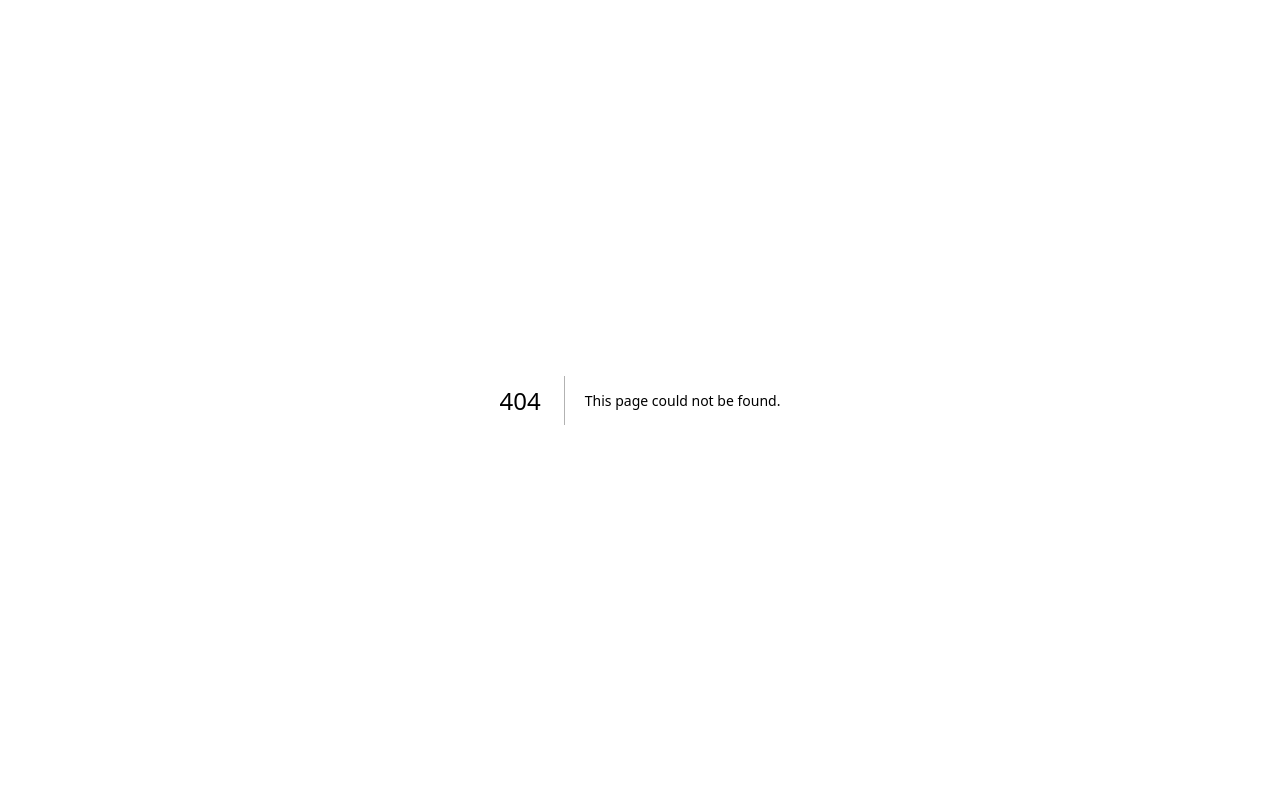
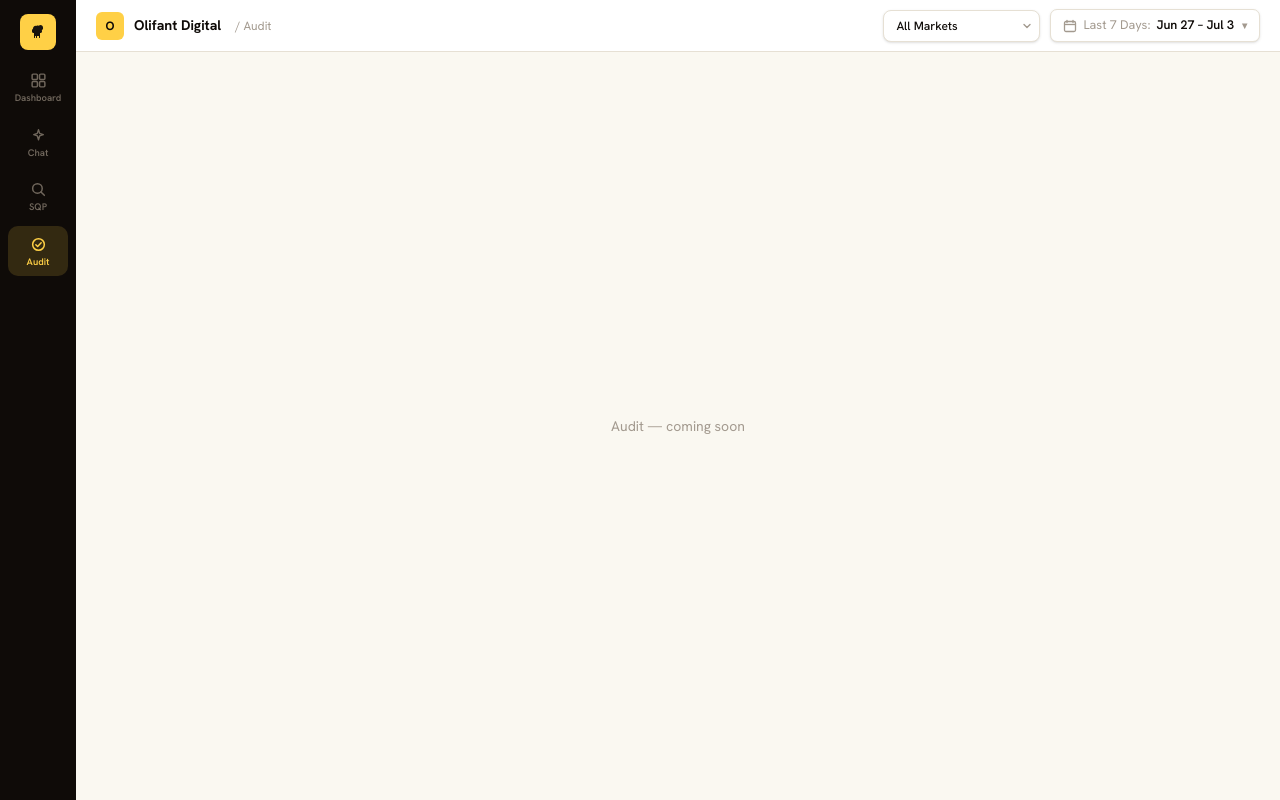
Before and after one commit to alextheolifant/olifant-internal-tool, a Next.js app in the folder apps/web/: page /dashboard/audit in a window 1280 px wide. Before the commit this address had no page. Built offline with nearby package versions, Linux system fonts and the light colour scheme; a web font is replaced by a local one.

Commit message:
fix: add placeholder pages for audit, chat, sqp routes

```diff
--- /dev/null
+++ b/apps/web/app/dashboard/audit/page.tsx
@@ -0,0 +1,7 @@
+export default function AuditPage() {
+  return (
+    <div className="flex h-full items-center justify-center text-neutral-400 text-sm">
+      Audit — coming soon
+    </div>
+  );
+}
--- /dev/null
+++ b/apps/web/app/dashboard/chat/page.tsx
@@ -0,0 +1,7 @@
+export default function ChatPage() {
+  return (
+    <div className="flex h-full items-center justify-center text-neutral-400 text-sm">
+      Chat — coming soon
+    </div>
+  );
+}
--- /dev/null
+++ b/apps/web/app/dashboard/sqp/page.tsx
@@ -0,0 +1,7 @@
+export default function SqpPage() {
+  return (
+    <div className="flex h-full items-center justify-center text-neutral-400 text-sm">
+      SQP — coming soon
+    </div>
+  );
+}
```
